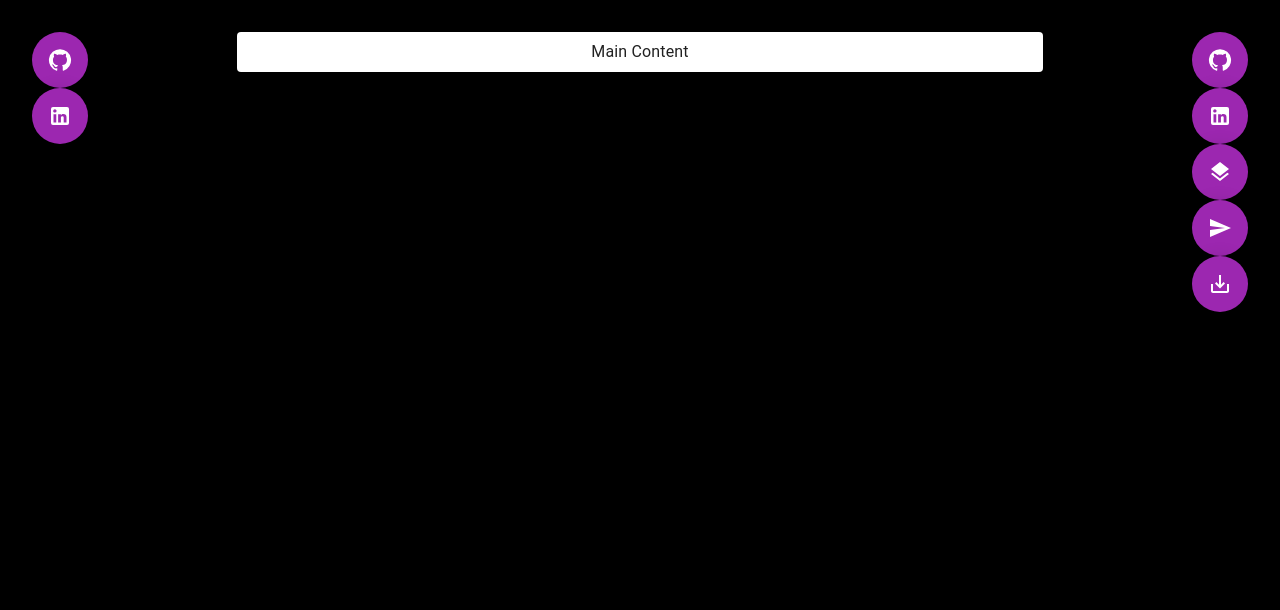
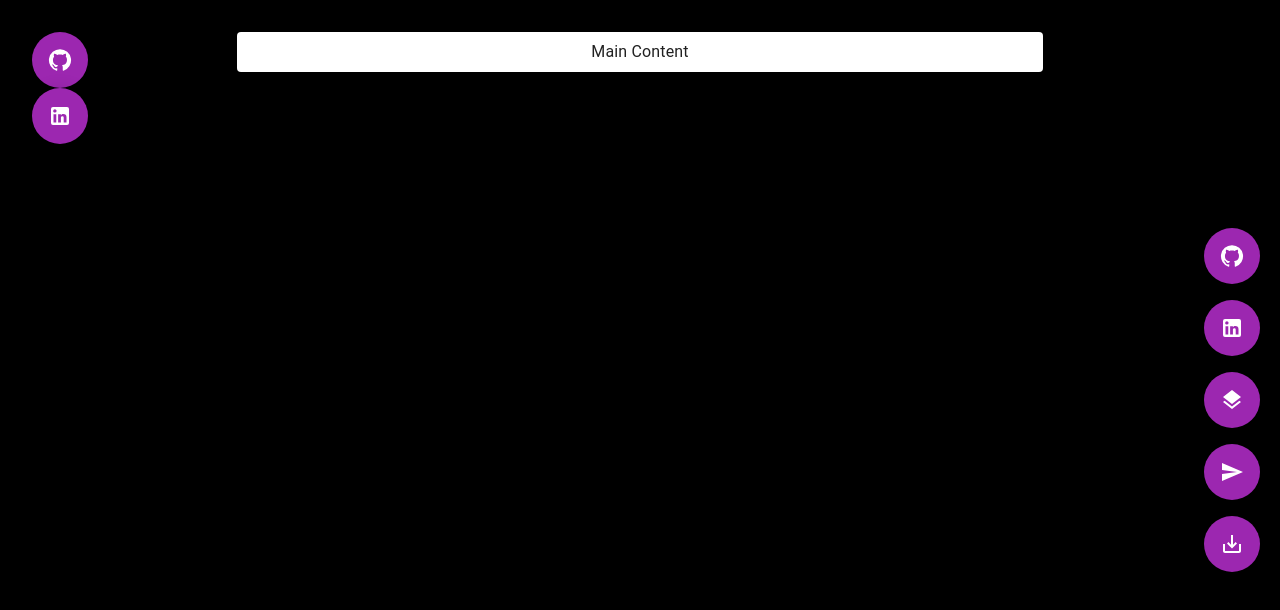
Before and after one commit to jayabaldwin/jaya-react-portfolio, a React (Vite) app: page / in a window 1280 px wide. Shown: the top 610 px of the page. Built offline with nearby package versions, Linux system fonts and the light colour scheme.

Commit message:
Right socials bar tool tips, styling tbd

```diff
--- a/src/components/layouts/Layout.jsx
+++ b/src/components/layouts/Layout.jsx
@@ -2,10 +2,8 @@ import React from 'react';
 import LeftLogo from "./LeftLogo.jsx"
 import RightSocial from "./RightSocial.jsx"
 import { styled } from '@mui/material/styles';
-import Box from '@mui/material/Box';
 import Paper from '@mui/material/Paper';
 import Grid from '@mui/material/Grid';
-import { Container } from '@mui/system';
 
 const Item = styled(Paper)(({ theme }) => ({
   // backgroundColor: theme.palette.mode === 'dark' ? '#1A2027' : '#fff',
--- a/src/components/layouts/RightSocial.jsx
+++ b/src/components/layouts/RightSocial.jsx
@@ -1,12 +1,12 @@
 import React from "react";
 import Fab from '@mui/material/Fab';
 import Grid from '@mui/material/Grid';
-import AddIcon from '@mui/icons-material/Add';
 import GitHubIcon from '@mui/icons-material/GitHub';
 import LinkedInIcon from '@mui/icons-material/LinkedIn';
 import LayersIcon from '@mui/icons-material/Layers';
 import SaveAltIcon from '@mui/icons-material/SaveAlt';
 import SendIcon from '@mui/icons-material/Send';
+import Tooltip from '@mui/material/Tooltip';
 
 export default function RightSocial() {
   return (
@@ -15,22 +15,44 @@ export default function RightSocial() {
       direction="column"
       justifyContent="space-around"
       alignItems="flex-end"
+      sx={{
+        position: 'fixed',
+        top: '50%', // Adjust top position as needed
+        right: '20px', // Adjust right position as needed
+        transform: 'translateY(-50%)', // Center vertically
+        zIndex: 1000, // Ensure it's above other content
+        '& > *': { my: 1 } // Add spacing between items
+      }}
     >
+      <Tooltip title='GitHub' placement="right-start" arrow>
         <Fab color="secondary" aria-label="add">
         <GitHubIcon />
         </Fab>
+      </Tooltip>
+
+      <Tooltip title='LinkedIn' placement="right-start" arrow>
         <Fab color="secondary" aria-label="add">
         <LinkedInIcon />
         </Fab>
+      </Tooltip>
+
+      <Tooltip title='Stack Overflow' placement="right-start" arrow>
         <Fab color="secondary" aria-label="add">
         <LayersIcon />
         </Fab>
+      </Tooltip>
+
+      <Tooltip title='Email' placement="right-start" arrow>
         <Fab color="secondary" aria-label="add">
         <SendIcon />
         </Fab>
+      </Tooltip>
+
+      <Tooltip title='Resume' placement="right-start" arrow>
         <Fab color="secondary" aria-label="add">
         <SaveAltIcon />
         </Fab>
+      </Tooltip>
     </Grid>
   );
 }
```
